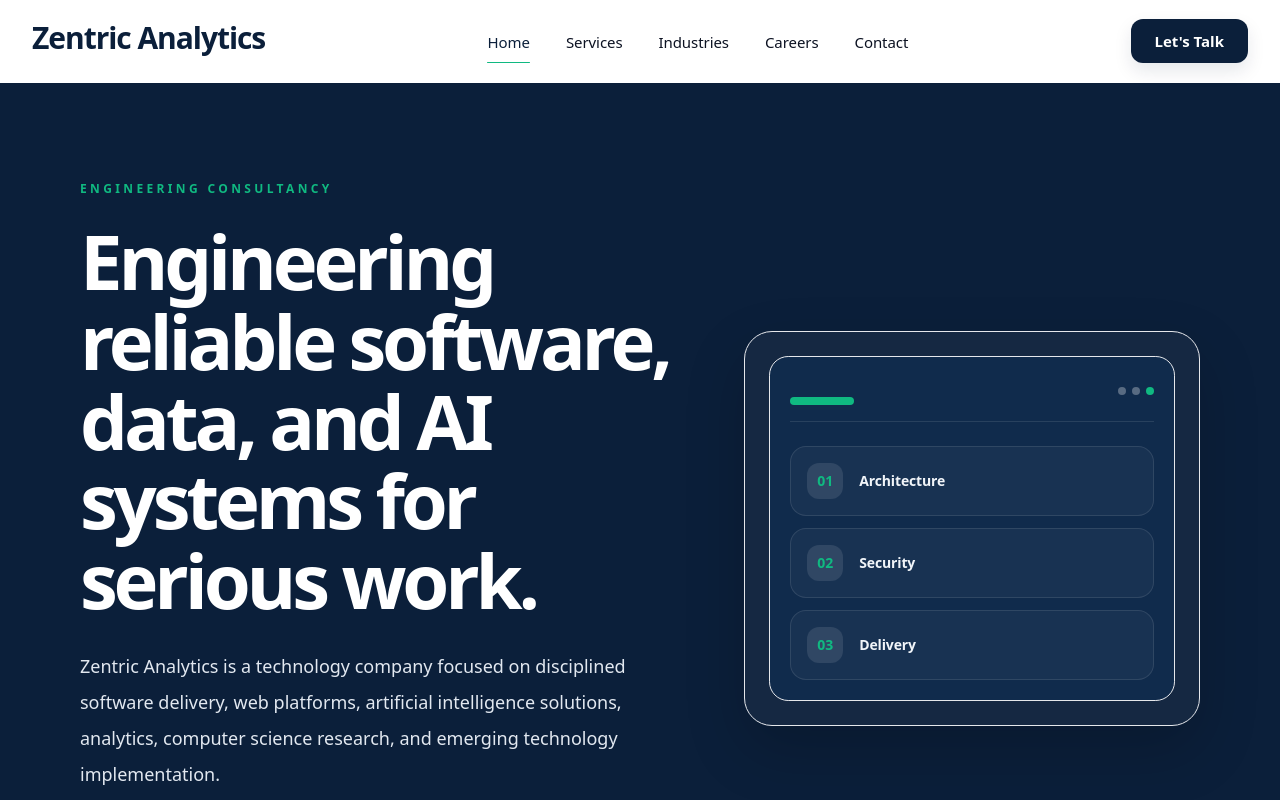
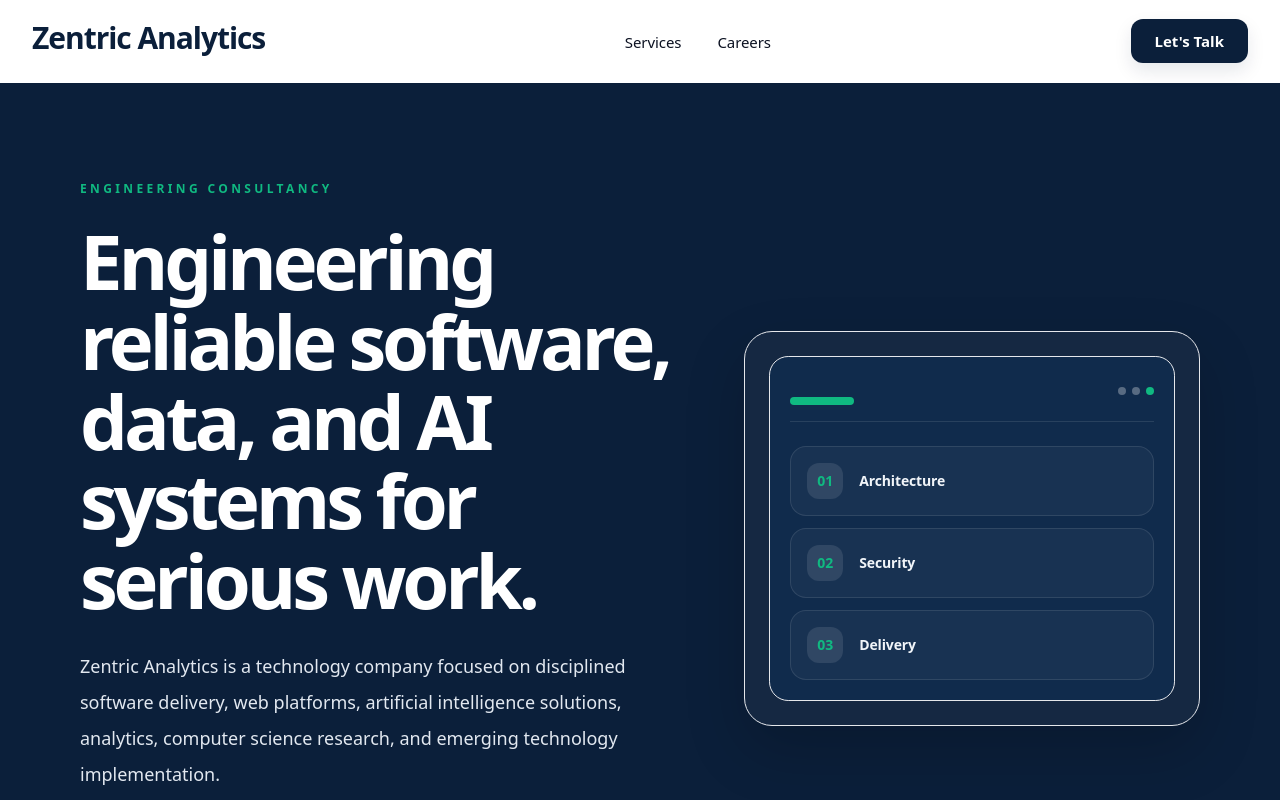
Before and after one commit to Zentric-Analytics/Zentricanalytics.com, a Next.js app: page / in a window 1280 px wide. Shown: the top 800 px of the page. Built offline with nearby package versions, Linux system fonts and the light colour scheme.

Commit message:
Restore approved header navigation

```diff
--- a/src/components/navigation.ts
+++ b/src/components/navigation.ts
@@ -1,9 +1,6 @@
 export const primaryNavigationLinks = [
-  ['/', 'Home'],
   ['/services', 'Services'],
-  ['/#industries-heading', 'Industries'],
   ['/careers', 'Careers'],
-  ['/contact', 'Contact'],
 ] as const;
 
 export const applicantNavigationLinks = [
```
Also changed, not shown: 1 other file (tests, documents, lock files or other folders).
